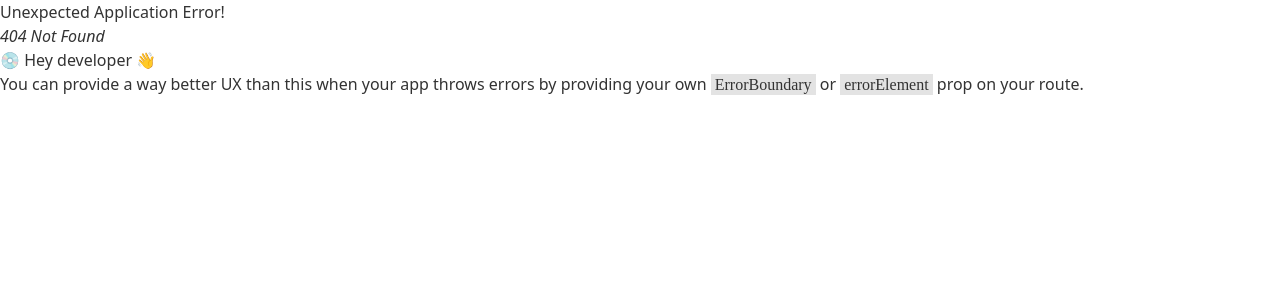
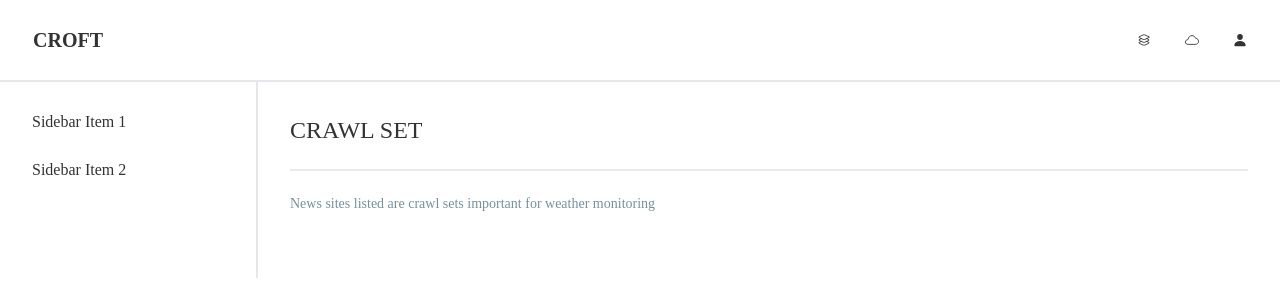
Before and after one commit to Croft-AI/croft-frontend, a React (Create React App) app: page /dashboard in a window 1280 px wide. Before the commit this address had no page. Shown: the top 300 px of the page. Built offline with nearby package versions, Linux system fonts and the light colour scheme.

Commit message:
feat: added firebase to frontend

```diff
--- a/package.json
+++ b/package.json
@@ -11,6 +11,7 @@
     "@types/react": "^18.0.15",
     "@types/react-dom": "^18.0.6",
     "daisyui": "^2.19.0",
+    "firebase": "^9.17.2",
     "react": "^18.2.0",
     "react-dom": "^18.2.0",
     "react-icons": "^4.4.0",
--- /dev/null
+++ b/src/firebase/base.ts
@@ -0,0 +1,21 @@
+// Import the functions you need from the SDKs you need
+import { initializeApp } from "firebase/app";
+import { getAnalytics } from "firebase/analytics";
+// TODO: Add SDKs for Firebase products that you want to use
+// https://firebase.google.com/docs/web/setup#available-libraries
+
+// Your web app's Firebase configuration
+// For Firebase JS SDK v7.20.0 and later, measurementId is optional
+const firebaseConfig = {
+  apiKey: process.env.REACT_APP_API_KEY,
+  authDomain: process.env.REACT_APP_AUTH_DOMAIN,
+  projectId: process.env.REACT_APP_PROJECT_ID,
+  storageBucket: process.env.REACT_APP_STORAGE_BUCKET,
+  messagingSenderId: process.env.REACT_APP_MESSAGING_SENDER_ID,
+  appId: process.env.REACT_APP_APP_ID,
+  measurementId: process.env.REACT_APP_MEASUREMENT_ID,
+};
+
+// Initialize Firebase
+const app = initializeApp(firebaseConfig);
+const analytics = getAnalytics(app);
--- a/src/index.tsx
+++ b/src/index.tsx
@@ -7,11 +7,20 @@ import reportWebVitals from "./reportWebVitals";
 import LoginPage from "./pages/login/LoginPage";
 import SignUpPage from "./pages/login/SignUpPage";
 import ForgotPasswordPage from "./pages/login/ForgotPasswordPage";
+import DashboardPage from "./pages/dashboard/Dashboard";
 const router = createBrowserRouter([
   { path: "/", element: <></> },
-  { path: "/login", element: <LoginPage /> },
+  {
+    path: "/login",
+    element: (
+      <>
+        <LoginPage />
+      </>
+    ),
+  },
   { path: "/signup", element: <SignUpPage /> },
   { path: "/forgot", element: <ForgotPasswordPage /> },
+  { path: "/dashboard", element: <DashboardPage/> },
 ]);
 ReactDOM.createRoot(document.getElementById("root") as HTMLElement).render(
   <React.StrictMode>
--- /dev/null
+++ b/src/pages/dashboard/Dashboard.tsx
@@ -0,0 +1,33 @@
+import React from "react";
+import PageTitle from "../../components/universal/labels/PageTitle";
+import SignUpContainer from "../../components/universal/login/SignUpContainer";
+import NavBar from "../../components/universal/nav/NavBar";
+
+const DashboardPage = () => {
+  return (
+    <div>
+      <NavBar />
+
+      <div className="w-full flex flex-row">
+        <div className="font-mono border-r-2">
+          <div className="drawer-side">
+            <label htmlFor="my-drawer-2" className="drawer-overlay"></label>
+            <ul className="menu p-4 w-64 bg-base-100 text-base-content">
+              <li>
+                <a>Sidebar Item 1</a>
+              </li>
+              <li>
+                <a>Sidebar Item 2</a>
+              </li>
+            </ul>
+          </div>
+        </div>
+        <div className="p-8 w-full">
+          <PageTitle />
+        </div>
+      </div>
+    </div>
+  );
+};
+
+export default DashboardPage;
```
Also changed, not shown: 2 other files (tests, documents, lock files or other folders).
